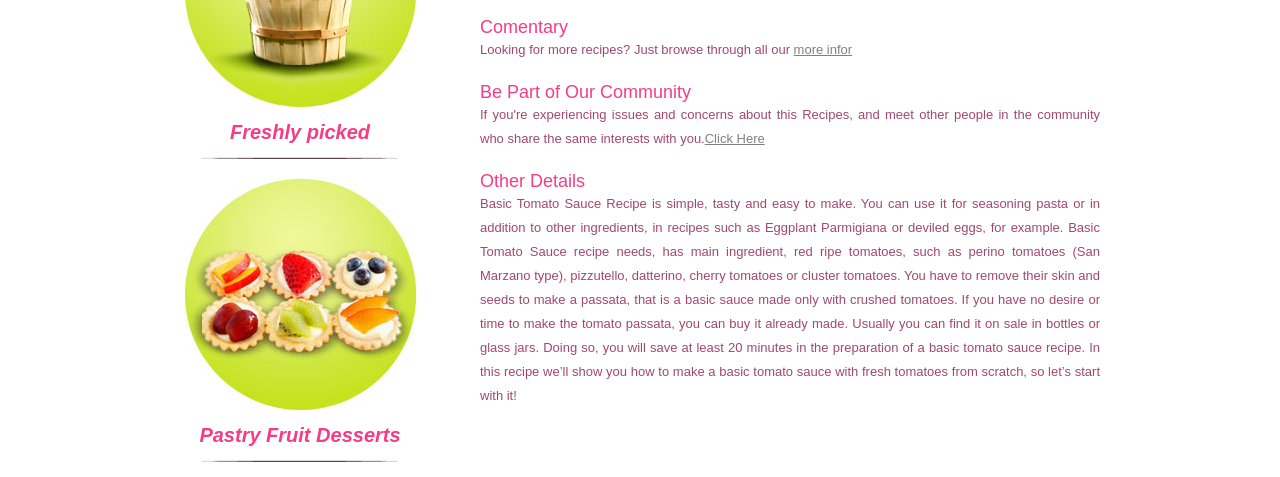
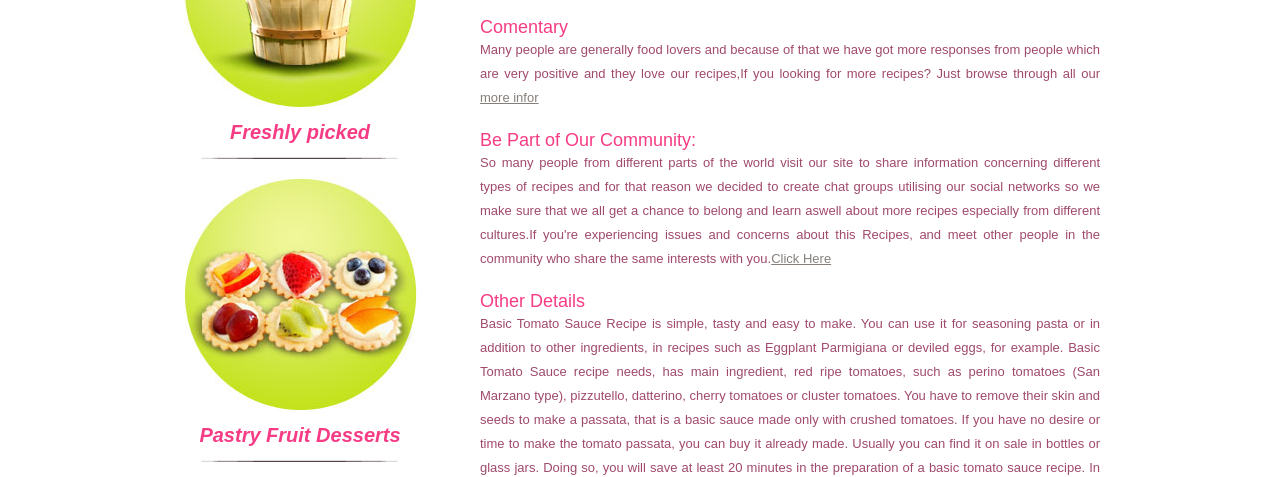
Before and after one commit to 2017050043/HEALTHY-LIFE, a plain HTML site: page about.html in a window 1280 px wide. Shown: the part 286-763 px from the top of the page. Drawn offline with Linux system fonts and the light colour scheme.

Commit message:
Update about.html

```diff
--- a/about.html
+++ b/about.html
@@ -43,9 +43,9 @@
 					<span>We Have Many Recipes for Everyone:</span>
 					<p>We provide all recipes for vegetarian and non vegetarian from basic fruit recipes to comp-licated five star hotel staff aswell as the pressentation</p>
 					<span>Comentary</span>
-					<p>Looking for more recipes? Just browse through all our <a href="https://www.allrecipes.com/">more infor</a> </p>
-					<span>Be Part of Our Community</span>
-					<p>If you're experiencing issues and concerns about this Recipes,  and meet other people in the community who share the same interests with you.<a href="https://chat.whatsapp.com/KCcxb7DcgjeBDGtQ2YXWDQ">Click Here</a></p>
+					<p>Many people are generally food lovers and because of that we have got more responses from people which are very positive and they love our recipes,If you looking for more recipes? Just browse through all our <a href="https://www.allrecipes.com/">more infor</a> </p>
+					<span>Be Part of Our Community:</span>
+					<p>So many people from different parts of the world visit our site to share information concerning different types of recipes and for that reason we decided to create chat groups utilising our social networks so we make sure that we all get a chance to belong and learn aswell about more recipes especially from different cultures.If you're experiencing issues and concerns about this Recipes,  and meet other people in the community who share the same interests with you.<a href="https://chat.whatsapp.com/KCcxb7DcgjeBDGtQ2YXWDQ">Click Here</a></p>
 					<span>Other Details</span>
 					<p>Basic Tomato Sauce Recipe is simple, tasty and easy to make. You can use it for seasoning pasta or in addition to other ingredients, in recipes such as Eggplant Parmigiana or deviled eggs, for example.
 
```
